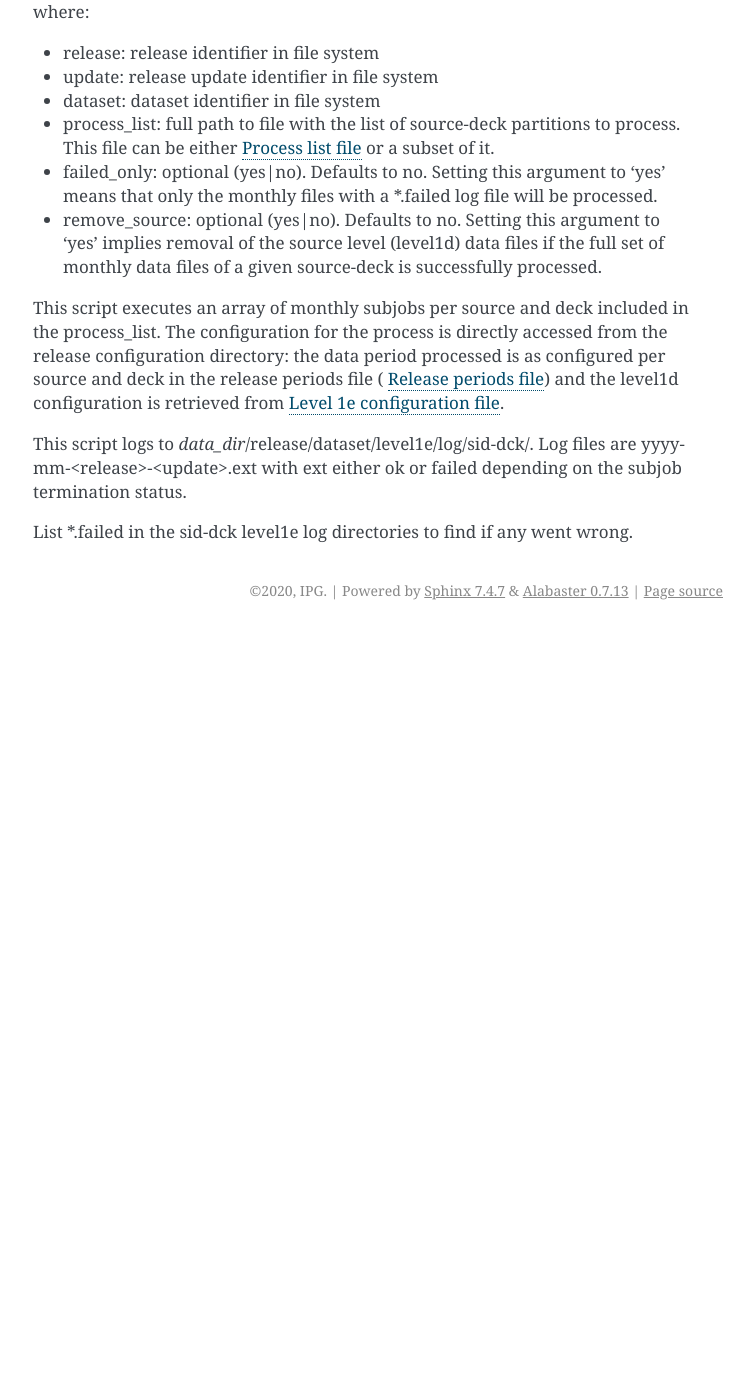
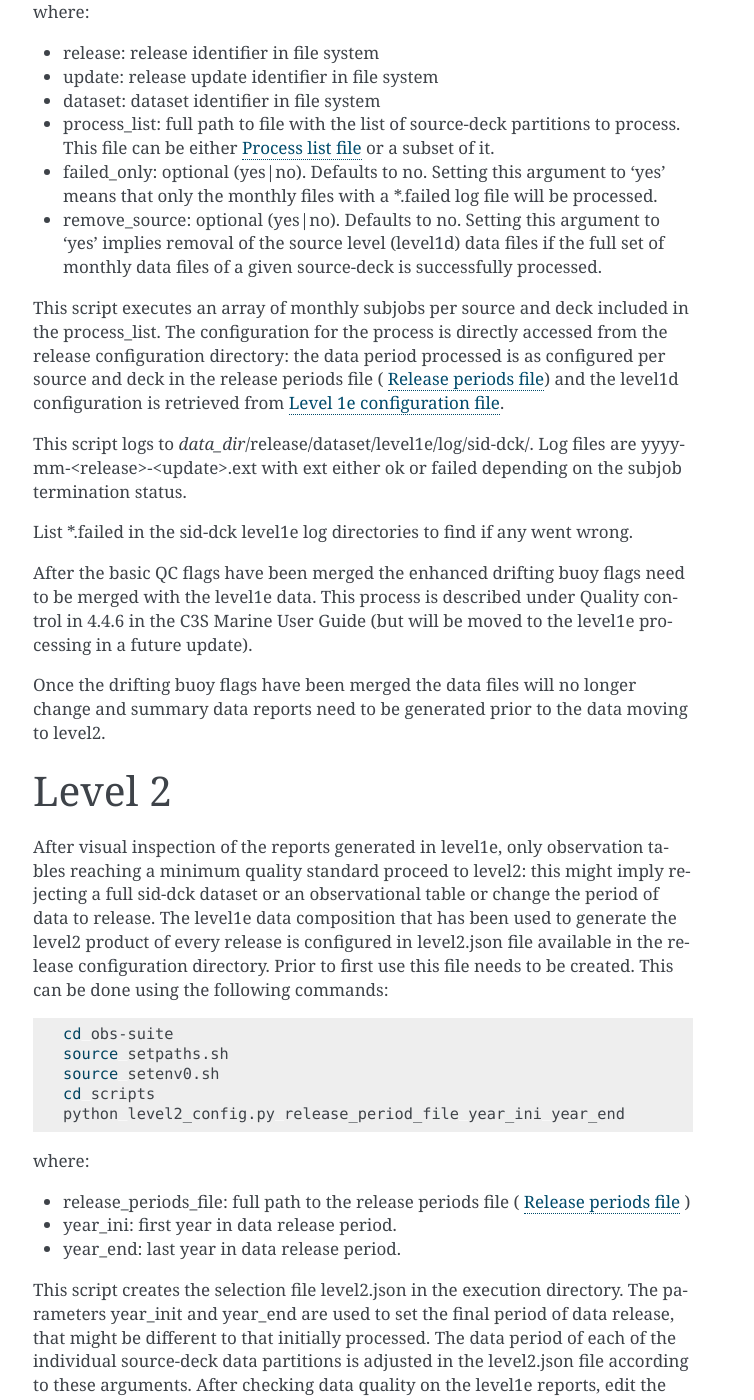
Before and after one commit to ludwiglierhammer/glamod-marine-processing, a Sphinx documentation site: the page built from obs-suite/docs/source/index.rst, in a window 1280 px wide and 1400 px high, scrolled down 13848 px. Shown: the whole window, without its empty margins (387-1141 px from the left). Built offline with Sphinx 7.4.7, drawn with Linux system fonts in a browser that asks for light colours; before the commit the page ends 14478 px from its top, so only the background shows below that; some of the changed text lies outside the part shown.

Commit message:
Added level2 config

```diff
--- a/obs-suite/docs/source/index.rst
+++ b/obs-suite/docs/source/index.rst
@@ -627,3 +627,56 @@ are yyyy-mm-<release>-<update>.ext with ext either ok or failed depending on the
 subjob termination status.
 
 List  \*.failed in the sid-dck level1e log directories to find if any went wrong.
+
+After the basic QC flags have been merged the enhanced drifting buoy flags need
+to be merged with the level1e data. This process is described under Quality
+control in 4.4.6 in the C3S Marine User Guide (but will be moved to the level1e
+processing in a future update).
+
+Once the drifting buoy flags have been merged the data files will no longer
+change and summary data reports need to be generated prior to the data moving to
+level2.
+
+Level 2
+========
+
+After visual inspection of the reports generated in level1e, only observation
+tables reaching a minimum quality standard proceed to level2: this might imply
+rejecting a full sid-dck dataset or an observational table or change the period
+of data to release. The level1e data composition that has been used to generate
+the level2 product of every release is configured in level2.json file available
+in the release configuration directory. Prior to first use this file needs to be
+created. This can be done using the following commands:
+
+.. code:: bash
+
+  cd obs-suite
+  source setpaths.sh
+  source setenv0.sh
+  cd scripts
+  python level2_config.py release_period_file year_ini year_end
+
+where:
+
+* release_periods_file: full path to the release periods file ( :ref:`release_periods_file` )
+* year_ini: first year in data release period.
+* year_end: last year in data release period.
+
+
+This script creates the selection file level2.json in the execution directory.
+The parameters year_init and year_end are used to set the final period of data
+release, that might be different to that initially processed. The data period of
+each of the individual source-deck data partitions is adjusted in the level2.json
+file according to these arguments. After checking data quality on the level1e
+reports, edit the data selection file as needed to create the final dataset
+composition:
+
+*	Remove a full sid-dck from level2 by setting to true the sid-dck ‘exclude’ tag.
+*	Remove an observation table from the full dataset by adding it to the list under the general ‘params_exclude’ tag.
+*	Remove an observation table from a sid-dck by adding it to the list under the sid-dck ‘params_exclude’ tag.
+*	Adjust the release period of a sid-dck by modifying the ‘year_init|end’ tags of the sid-dck
+*	Observation tables to be removed have to be named as observations-[at|sst|dpt|wbt|wd|ws|slp]
+*	All edits need to be consistent with JSON formatting rules.
+
+Once file level2.json has been edited the file needs to be copied to its
+directory in the configuration repository to be version controlled.
```
Also changed, not shown: other parts of obs-suite/docs/source/index.rst (+1 -1 lines), 1 other file.
